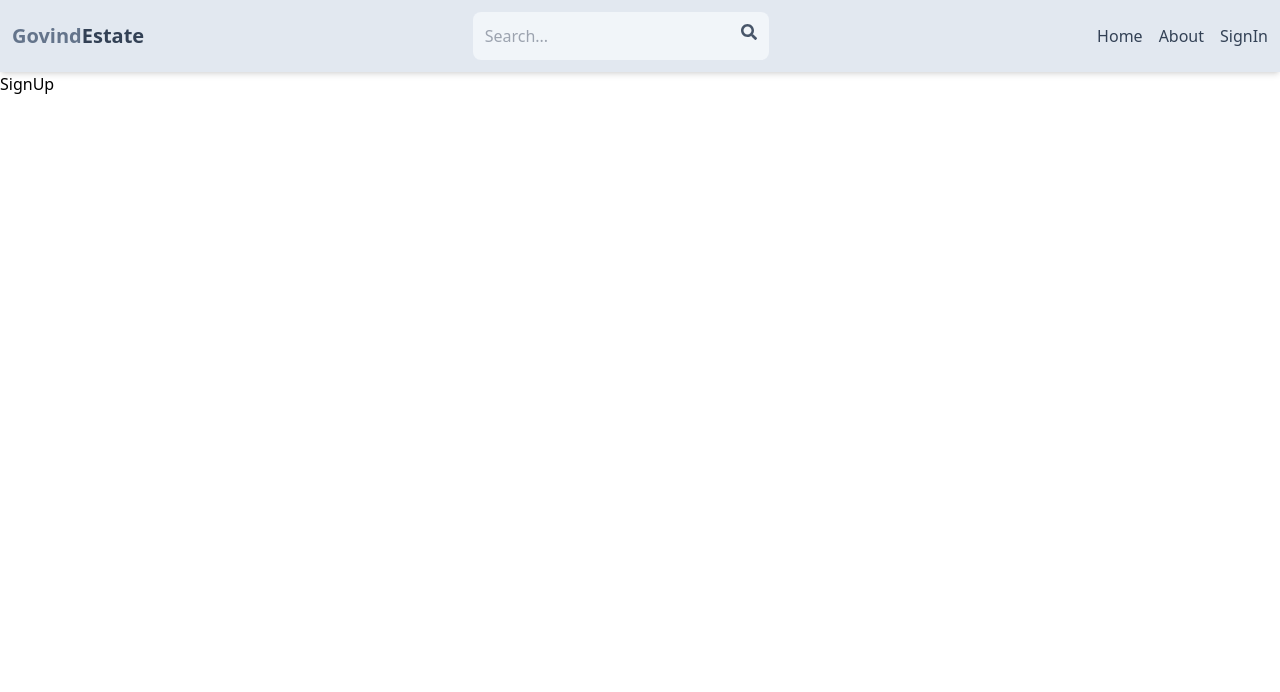
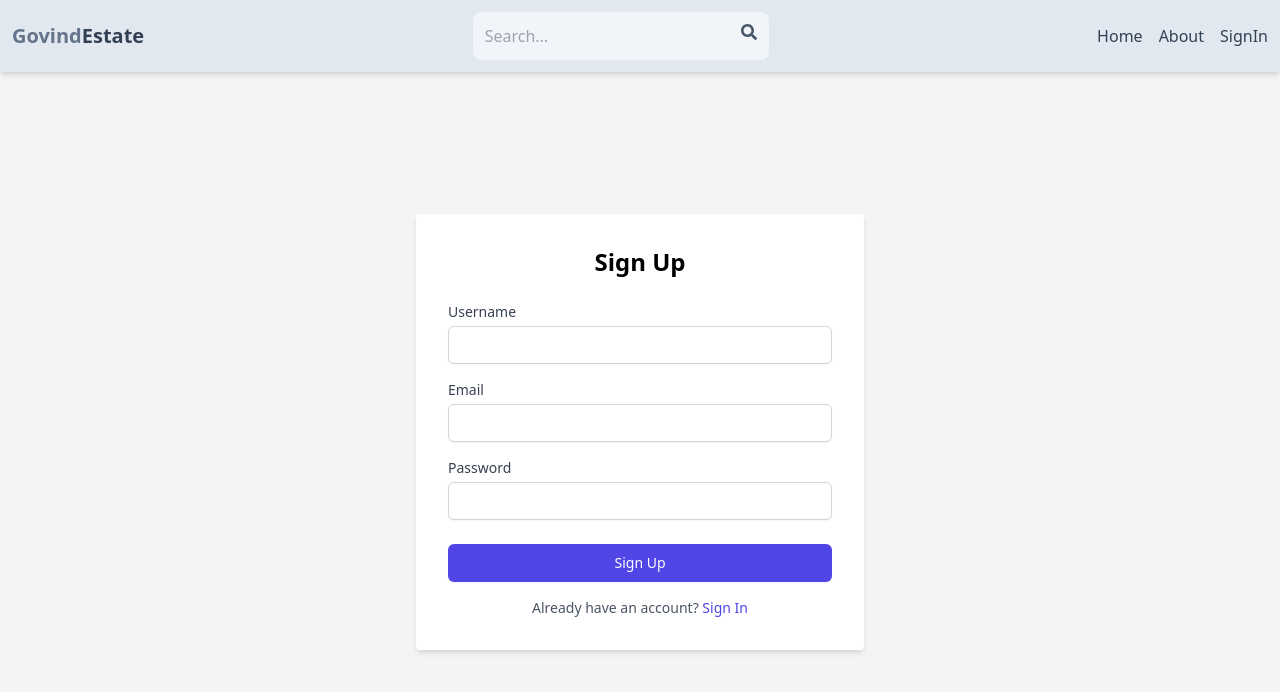
Before and after one commit to Govind-ravi/MERN_Estate, a React (Vite) app in the folder client/: page /sign-up in a window 1280 px wide. Shown: the top 692 px of the page. Built offline with nearby package versions, Linux system fonts and the light colour scheme.

Commit message:
Complete SignUp UI

```diff
--- a/client/src/components/Header.jsx
+++ b/client/src/components/Header.jsx
@@ -3,7 +3,7 @@
 
 export default function Header() {
   return (
-    <header className='bg-slate-200 shadow-md max-w-7xl mx-auto p-3'>
+    <header className='bg-slate-200 shadow-md max-w-full mx-auto p-3'>
       <div className='flex justify-between items-center '>
         <Link to='/' >
       <h1 className='font-bold text-sm sm:text-xl flex flex-wrap'>
--- a/client/src/index.css
+++ b/client/src/index.css
@@ -1,3 +1,7 @@
 @tailwind base;
 @tailwind components;
 @tailwind utilities;
+
+body{
+    background-color: rgb(243, 244, 246);
+}
--- a/client/src/pages/SignUp.jsx
+++ b/client/src/pages/SignUp.jsx
@@ -1,9 +1,69 @@
-import React from 'react'
+import React from "react";
 
 export default function SignUp() {
   return (
-    <div>
-      SignUp
+    <div className="flex items-center justify-center min-h-[90vh]">
+      <div className="w-full max-w-md bg-white p-8 rounded shadow-md">
+        <h2 className="text-2xl font-bold mb-6 text-center">Sign Up</h2>
+        <form>
+          <div className="mb-4">
+            <label
+              htmlFor="username"
+              className="block text-sm font-medium text-gray-700"
+            >
+              Username
+            </label>
+            <input
+              type="text"
+              id="username"
+              name="username"
+              className="mt-1 block w-full px-3 py-2 border border-gray-300 rounded-md shadow-sm focus:outline-none focus:ring-indigo-500 focus:border-indigo-500 sm:text-sm"
+            />
+          </div>
+          <div className="mb-4">
+            <label
+              htmlFor="email"
+              className="block text-sm font-medium text-gray-700"
+            >
+              Email
+            </label>
+            <input
+              type="email"
+              id="email"
+              name="email"
+              className="mt-1 block w-full px-3 py-2 border border-gray-300 rounded-md shadow-sm focus:outline-none focus:ring-indigo-500 focus:border-indigo-500 sm:text-sm"
+            />
+          </div>
+          <div className="mb-6">
+            <label
+              htmlFor="password"
+              className="block text-sm font-medium text-gray-700"
+            >
+              Password
+            </label>
+            <input
+              type="password"
+              id="password"
+              name="password"
+              className="mt-1 block w-full px-3 py-2 border border-gray-300 rounded-md shadow-sm focus:outline-none focus:ring-indigo-500 focus:border-indigo-500 sm:text-sm"
+            />
+          </div>
+          <div className="flex items-center justify-center">
+            <button
+              type="submit"
+              className="w-full py-2 px-4 border border-transparent rounded-md shadow-sm text-sm font-medium text-white bg-indigo-600 hover:bg-indigo-700 focus:outline-none focus:ring-2 focus:ring-offset-2 focus:ring-indigo-500"
+            >
+              Sign Up
+            </button>
+          </div>
+        </form>
+        <p className="mt-4 text-center text-sm text-gray-600">
+          Already have an account?{" "}
+          <a href="/sign-in" className="text-indigo-600 hover:text-indigo-500">
+            Sign In
+          </a>
+        </p>
+      </div>
     </div>
-  )
+  );
 }
```
